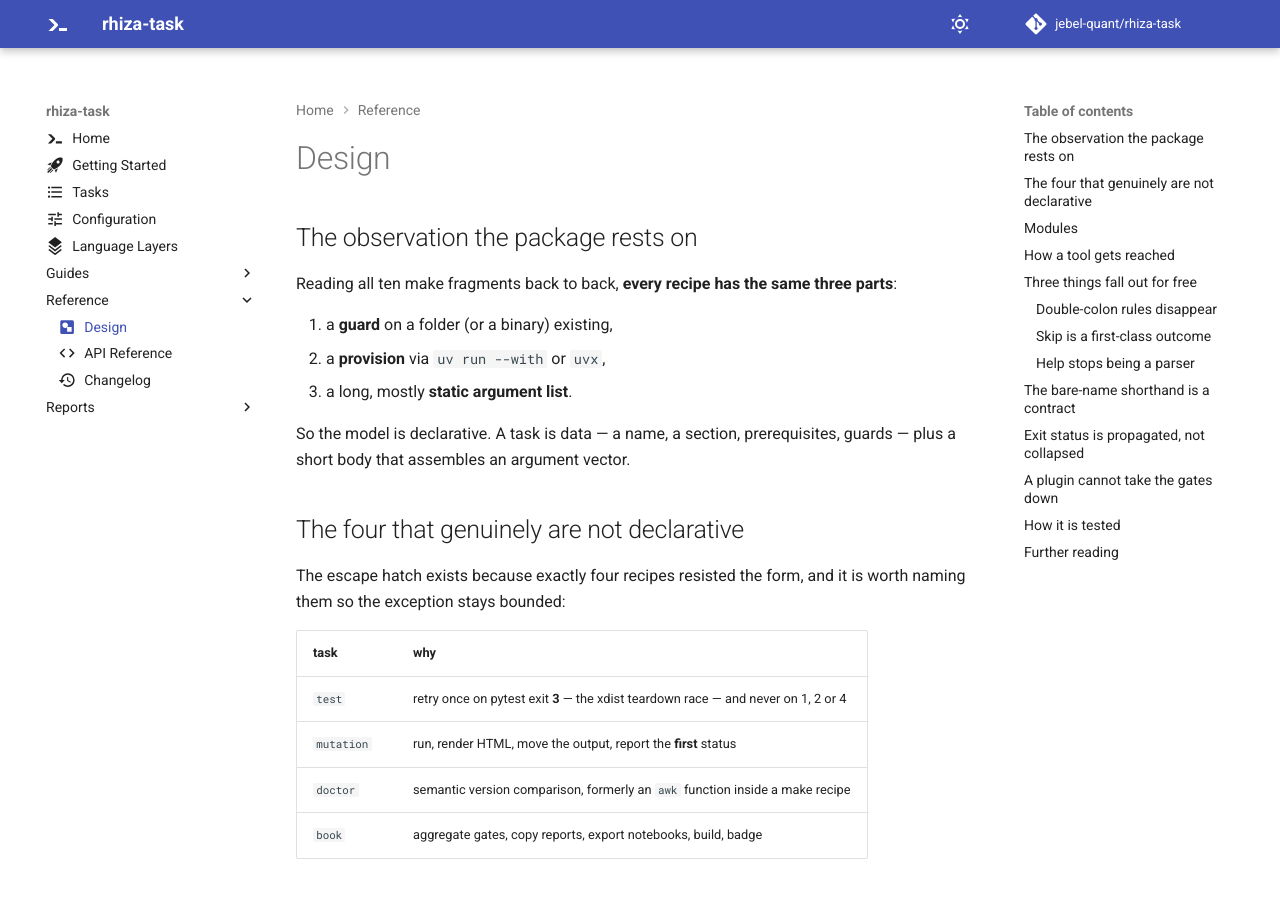
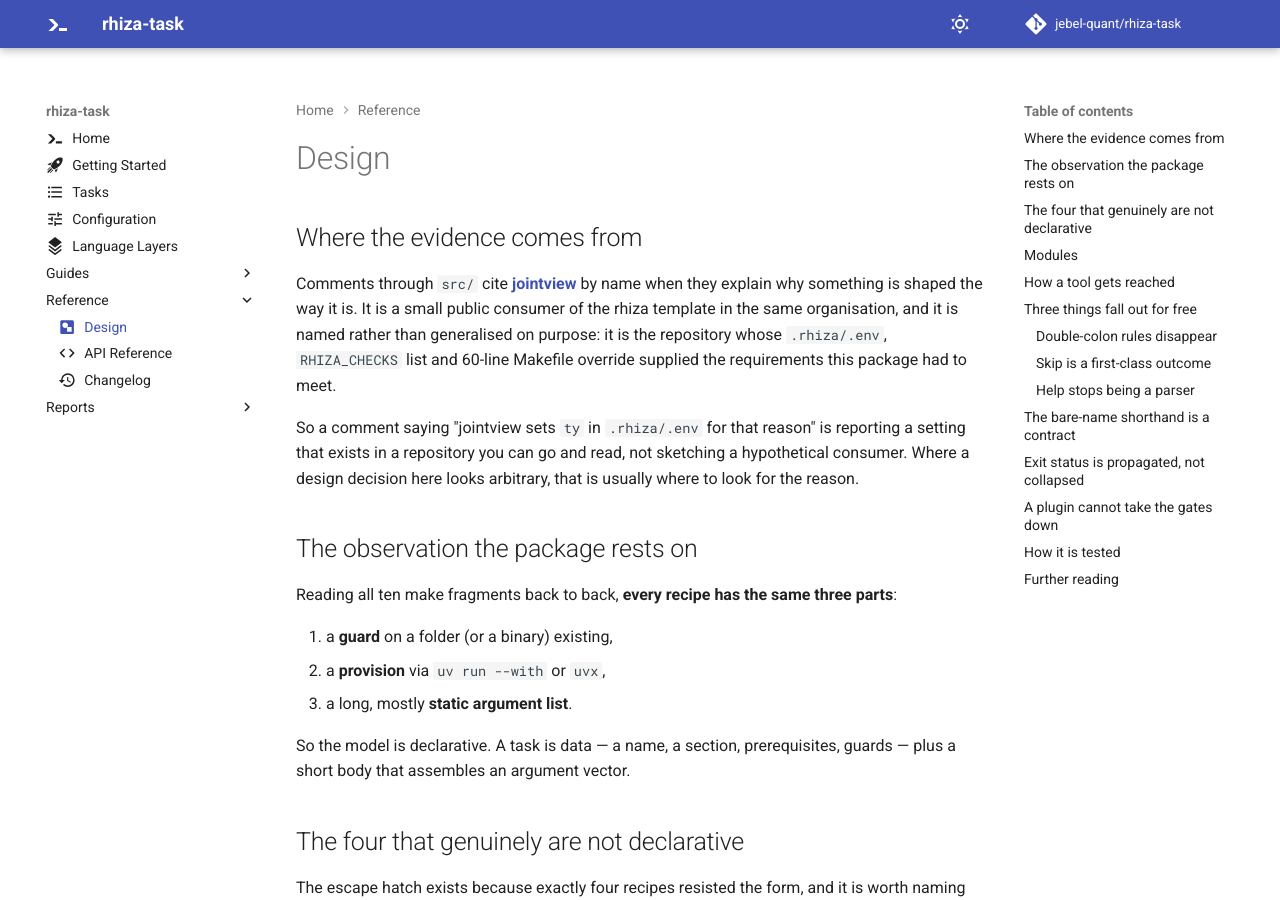
Before and after one commit to Jebel-Quant/rhiza-task, an MkDocs documentation site: the page built from docs/design.md, in a window 1280 px wide and 900 px high. Built offline with MkDocs 1.6.1 and Material for MkDocs 9.7.7, drawn with Linux system fonts in a browser that asks for light colours; comment, search, counter and statistics services are not loaded.

Commit message:
docs(design): introduce jointview, so the comments citing it have an antecedent
Six comments in `src/` justify a decision by reference to `jointview` -- spec.py's
Skip semantics and the `source_folder` indirection, config.py's RHIZA_CHECKS list,
the `ty` default and the `--strict` rationale, quality.py's account of what the
`fmt` skip replaced. None of them said what jointview is, and `grep -rin jointview`
over README.md, CLAUDE.md, docs/ and CHANGELOG.md returned nothing.

That turns the house convention against itself. The comments here are dense
because the rule is "say why, especially when the code looks wrong", so a reader
who hits one of these follows it -- and the *why* pointed at something they had no
way to reach. The rationale reads as hand-waving precisely where it is strongest.

The fix keeps the name rather than generalising it to "a consumer repo". jointview
is a real public repository in this organisation, and its `.rhiza/.env`,
RHIZA_CHECKS list and 60-line Makefile override are where these requirements came
from -- so a comment saying "jointview sets `ty` in .rhiza/.env for that reason" is
reporting a setting that can be gone and read, which is worth more than a
hypothetical consumer. What was missing was the antecedent, not the specificity.

The six comments are unchanged; they now resolve.

Closes #72

Co-Authored-By: Claude Opus 5 (1M context) <noreply@anthropic.com>

```diff
--- a/docs/design.md
+++ b/docs/design.md
@@ -3,6 +3,19 @@ icon: material/drawing-box
 ---
 
 # Design
+
+## Where the evidence comes from
+
+Comments through `src/` cite **[jointview](https://github.com/Jebel-Quant/jointview)** by
+name when they explain why something is shaped the way it is. It is a small public
+consumer of the rhiza template in the same organisation, and it is named rather than
+generalised on purpose: it is the repository whose `.rhiza/.env`, `RHIZA_CHECKS` list and
+60-line Makefile override supplied the requirements this package had to meet.
+
+So a comment saying "jointview sets `ty` in `.rhiza/.env` for that reason" is reporting a
+setting that exists in a repository you can go and read, not sketching a hypothetical
+consumer. Where a design decision here looks arbitrary, that is usually where to look for
+the reason.
 
 ## The observation the package rests on
 
```
